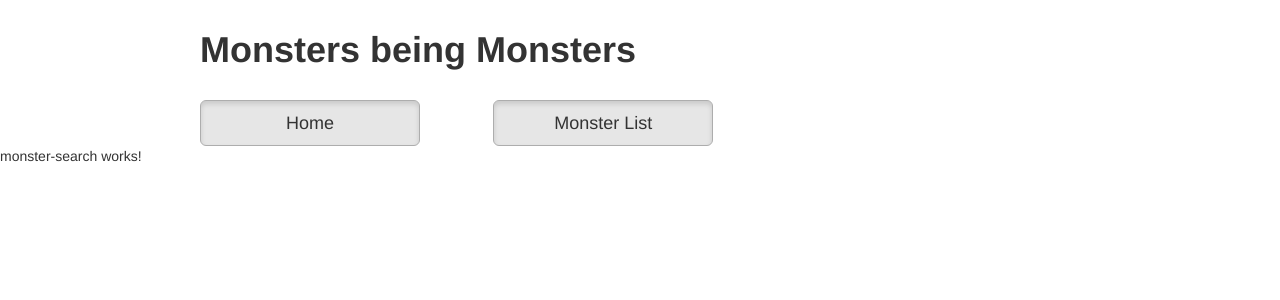
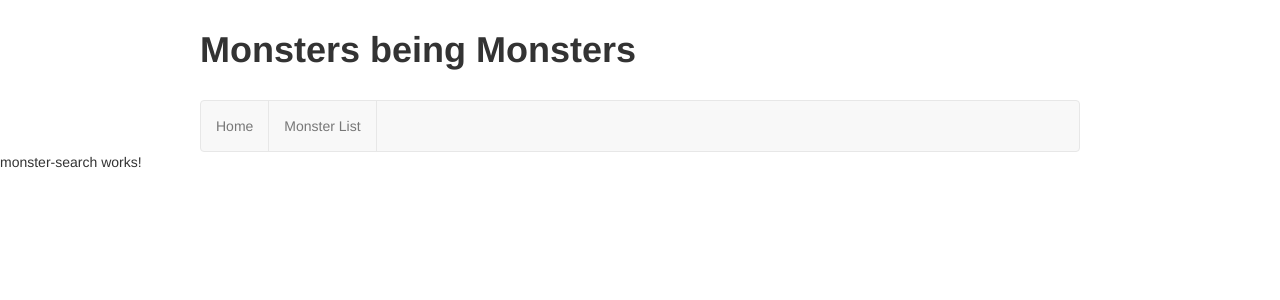
Before and after one commit to RussellTAllen/monsters-app, an Angular app: page / in a window 1280 px wide. Shown: the top 300 px of the page. Built offline with nearby package versions, Linux system fonts and the light colour scheme.

Commit message:
added ability to select two monsters from list for battle

```diff
--- a/src/app/components/monsters-list/monsters-list.component.html
+++ b/src/app/components/monsters-list/monsters-list.component.html
@@ -1,5 +1,9 @@
 <section class="container">
     <h1>Monster List</h1>
+    <h4>Click two monsters to select them for battle!</h4>
+    <h5>Monster 1: {{ selectedMonsters[0] }}</h5>
+    <h5>Monster 2: {{ selectedMonsters[1] }}</h5>
+
     <table class="table table-bordered table-hover table-responsive">
         <thead>
             <tr>
@@ -8,18 +12,28 @@
                 <th>Type</th>
                 <th>Alignment</th>
                 <th>Strength</th>
+                <th>Pic</th>
             </tr>
         </thead>
         <tbody>
-            <tr *ngFor="let monster of monsters">
+            <tr class="monster-row"
+                *ngFor="let monster of monsters"
+                (click)="selectMonster(monster.name)">
                 <td>{{ monster.name }}</td>
                 <td>{{ monster.size }}</td>
                 <td>{{ monster.type }}</td>
                 <td>{{ monster.alignment }}</td>
                 <td>{{ monster.strength }}</td>
+                <td>
+                    <div *ngIf="monster.img_main">
+                        This monster has an image
+                    </div>
+                </td>
             </tr>
         </tbody>
     </table>
+
+    <!-- TODO: abstract into its own component -->
     <div class="outer-edges">
         <button class="btn btn-primary" (click)="changePage('previous')">Previous Page</button>
         <button class="btn btn-primary" (click)="changePage('next')">Next Page</button>
--- a/src/app/components/monsters-list/monsters-list.component.ts
+++ b/src/app/components/monsters-list/monsters-list.component.ts
@@ -7,7 +7,8 @@ import { MonsterService } from 'src/app/monster.service';
   styleUrls: ['./monsters-list.component.css']
 })
 export class MonstersListComponent implements OnInit {
-  monsters: any = []
+  monsters: Array<any> = []
+  selectedMonsters: Array<string> = []
 
   constructor(private monsterService: MonsterService) { }
 
@@ -25,10 +26,15 @@ export class MonstersListComponent implements OnInit {
 
   changePage(direction: string): void {
     this.monsterService.changePage(direction)
-    this.monsterService.getMonsters()
-        .subscribe(monsters => {
-          console.log(monsters)
-          this.monsters = monsters
-        })
+    this.getMonsters()
   }
+
+  selectMonster(monster: string): void {
+    this.selectedMonsters.unshift(monster)
+
+    if (this.selectedMonsters.length > 2){
+      this.selectedMonsters.pop()
+    }
+  }
+
 }
--- a/src/app/components/navbar/navbar.component.css
+++ b/src/app/components/navbar/navbar.component.css
@@ -0,0 +1,7 @@
+nav.navbar ul.nav li {
+    border-right: 1px solid #e7e7e7;
+}
+
+nav.navbar ul.nav li:hover{
+    background: #e7e7e7;
+}
--- a/src/app/components/navbar/navbar.component.html
+++ b/src/app/components/navbar/navbar.component.html
@@ -1,5 +1,11 @@
-<nav class="center-block row">
-    <a routerLink="/" class="col-md-3 btn btn-lg btn-default active">Home</a>
-    <a routerLink="/monsters-list" class="col-md-3 col-lg-offset-1 btn btn-lg btn-default active">Monster List</a>
+<nav class="center-block navbar navbar-default">
+    <ul class="nav navbar-nav">
+        <li>
+            <a routerLink="/">Home</a>
+        </li>
+        <li>
+            <a routerLink="/monsters-list">Monster List</a>
+        </li>
+    </ul>
     <!-- <a routerLink="/monsters-list" class="col-md-3 col-lg-offset-1 btn btn-lg btn-default active">Monster Battle</a> -->
 </nav>
--- a/src/app/monster.service.ts
+++ b/src/app/monster.service.ts
@@ -7,7 +7,7 @@ import { Observable, of, catchError, map, tap } from 'rxjs';
   providedIn: 'root'
 })
 export class MonsterService {
-  monstersData: [] = []
+  monstersData: Array<object> = []
   page: number = 1
   prevPage: number = 1
   private monstersURL = 'https://api.open5e.com/monsters/?page='+this.page
@@ -21,14 +21,13 @@ export class MonsterService {
     this.prevPage = this.page
     if (direction === "next"){
       this.page++
-    }else if(this.page > 1){
+    }else if (this.page > 1){
       this.page--
     }
     this.monstersURL = 'https://api.open5e.com/monsters/?page='+this.page
   }
 
   getMonsters(): Observable<any> {
-    console.log(this.monstersURL)
     if (!this.monstersData.length || this.page !== this.prevPage){
       this.prevPage = this.page
       return this.http.get<any>(this.monstersURL)
--- a/src/styles.css
+++ b/src/styles.css
@@ -33,8 +33,6 @@ nav button:last-of-type{
     margin: auto 20rem;
 }
 
-/* .make-nav(@gutter: @grid-gutter-width) {
-
-} */
-
-/* @grid-gutter-width: 30px; */
+.monster-row {
+    cursor: pointer;
+}
```
